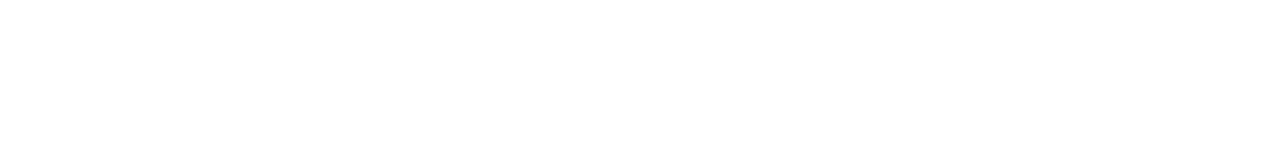
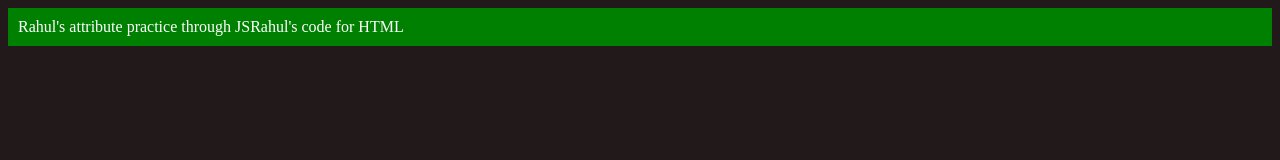
Before and after one commit to irahulkumar1/jsPractice, a website: page dom/two.html in a window 1280 px wide. Drawn offline with Linux system fonts and the light colour scheme.

Commit message:
practice some dom manipulation

```diff
--- a/dom/two.html
+++ b/dom/two.html
@@ -3,9 +3,26 @@
 <head>
     <meta charset="UTF-8">
     <meta name="viewport" content="width=device-width, initial-scale=1.0">
-    <title>DOM</title>
+    <title>chai and code</title><style>
+        .bg{
+            background-color: rgb(34, 26, 26);
+            color: white;
+        }
+    </style>
 </head>
-<body>
-
+<body class="bg">
+  <script>
+    const div = document.createElement("div");
+    console.log(div);
+    div.className = "main";
+    div.id= Math.random() * 10 +1;
+    div.style.backgroundColor = "green";
+    div.style.padding = "10px";
+    div.setAttribute("title", "rahuls attribute");
+    div.innerText= "Rahul's attribute practice through JS";
+    const divText= document.createTextNode("Rahul's code for HTML");
+    div.appendChild(divText);
+    document.body.appendChild(div);
+  </script>
 </body>
 </html>
```
Also changed, not shown: dom/one.html (renamed from dom/index.html, +5 -0 lines).
